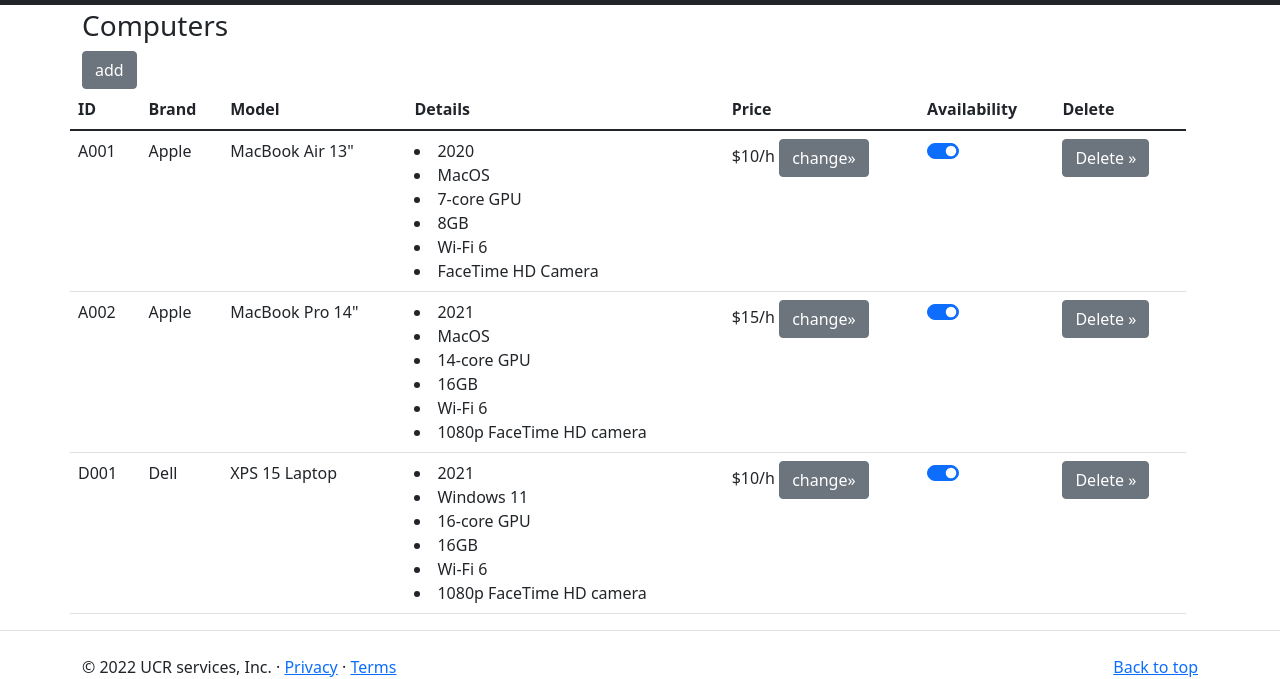
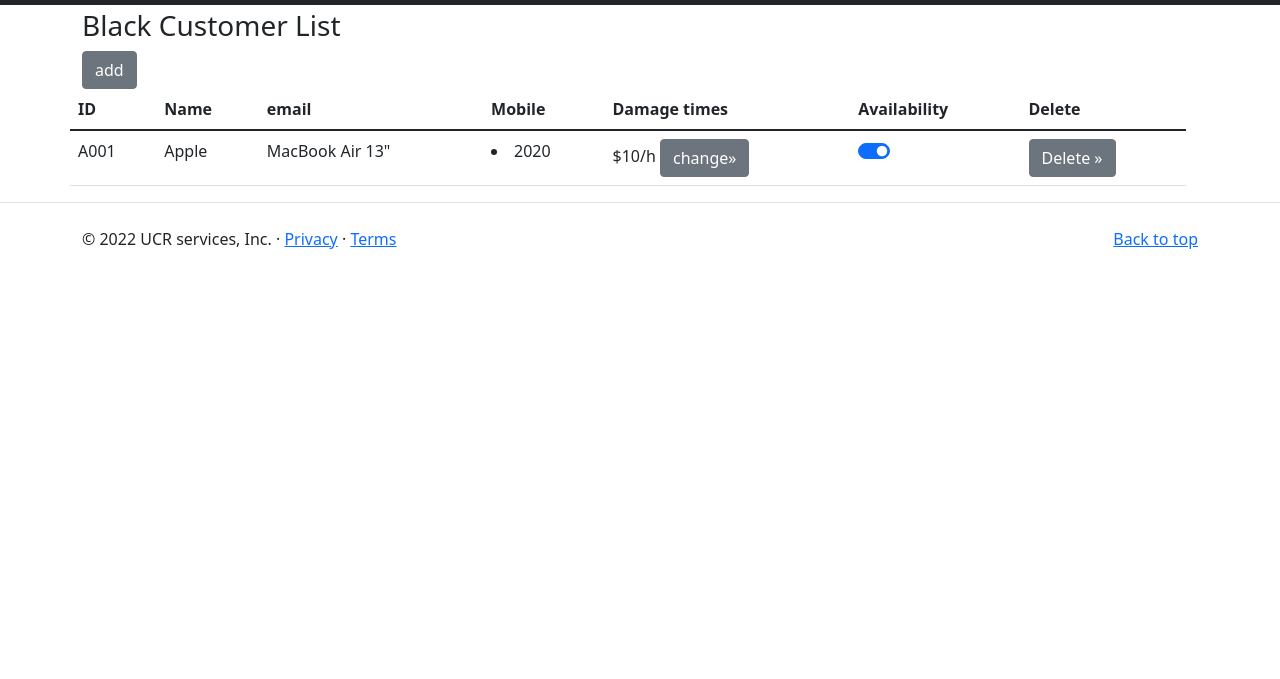
Before and after one commit to MBalavar/Rental-Computer-Web-App, a plain HTML site: page 000UserManagementPage.html in a window 1280 px wide. Shown: the part 135-814 px from the top of the page. Drawn offline with nearby package versions, Linux system fonts and the light colour scheme; a script that the page names is missing.

Commit message:
Update 000UserManagementPage.html

```diff
--- a/000UserManagementPage.html
+++ b/000UserManagementPage.html
@@ -83,16 +83,16 @@
         <div class="row mt-5">
             <div class="row">
                 <span>
-                    <h3>Computers</h3><a class="btn btn-secondary me-auto" href="#">add</a>
+                    <h3>Black Customer List</h3><a class="btn btn-secondary me-auto" href="#">add</a>
                 </span>
                 <br>
                 <table class="table table-responsive ">
                     <thead>
                     <th>ID</th>
-                    <th>Brand</th>
-                    <th>Model</th>
-                    <th>Details</th>
-                    <th>Price</th>
+                    <th>Name</th>
+                    <th>email</th>
+                    <th>Mobile</th>
+                    <th>Damage times</th>
                     <th>Availability</th>
                     <th>Delete</th>
                     </thead>
@@ -103,11 +103,7 @@
                             <td>MacBook Air 13"</td>
                             <td>
                                 <li>2020</li>
-                                <li>MacOS</li>
-                                <li>7-core GPU</li>
-                                <li>8GB</li>
-                                <li>Wi-Fi 6</li>
-                                <li>FaceTime HD Camera</li>
+
                             </td>
                             <td><span><pr> $10/h </pr><a class="btn btn-secondary" href="#">change&raquo;</a></span></td>
                             <!--switch button-->
@@ -123,57 +119,8 @@
 
             </tr>
 
-            <tr>
-                <td>A002</td>
-                <td>Apple</td>
-                <td>MacBook Pro 14"</td>
-                <td>
-                    <li>2021</li>
-                    <li>MacOS</li>
-                    <li>14-core GPU</li>
-                    <li>16GB</li>
-                    <li>Wi-Fi 6</li>
-                    <li>1080p FaceTime HD camera</li>
-                </td>
-                <td><span><pr>$15/h </pr><a class="btn btn-secondary" href="#">change&raquo;</a></span></td>
-                <!--switch button-->
-                <td>
-                    <div class="form-check form-switch text-center">
-                        <input class="form-check-input" type="checkbox" id="mySwitch" name="Availability" value="yes" checked>
-                        <label class="form-check-label" for="mySwitch"></label>
-                    </div>
-                </td>
-        </div>
 
-        <td><a class="btn btn-secondary" href="#">Delete &raquo;</a></td>
 
-        </tr>
-
-        <tr>
-            <td>D001</td>
-            <td>Dell</td>
-            <td>XPS 15 Laptop</td>
-            <td>
-
-                <li>2021</li>
-                <li>Windows 11</li>
-                <li>16-core GPU</li>
-                <li>16GB</li>
-                <li>Wi-Fi 6</li>
-                <li>1080p FaceTime HD camera</li>
-            </td>
-            <td><span><pr>$10/h </pr><a class="btn btn-secondary" href="#">change&raquo;</a></span></td>
-            <!--switch button-->
-            <td>
-                <div class="form-check form-switch text-center">
-                    <input class="form-check-input" type="checkbox" id="mySwitch" name="Availability" value="yes" checked>
-                    <label class="form-check-label" for="mySwitch"></label>
-                </div>
-            </td>
-    </div>
-
-    <td><a class="btn btn-secondary" href="#">Delete &raquo;</a></td>
-    </tr>
 
     </tbody>
     </table>
```
